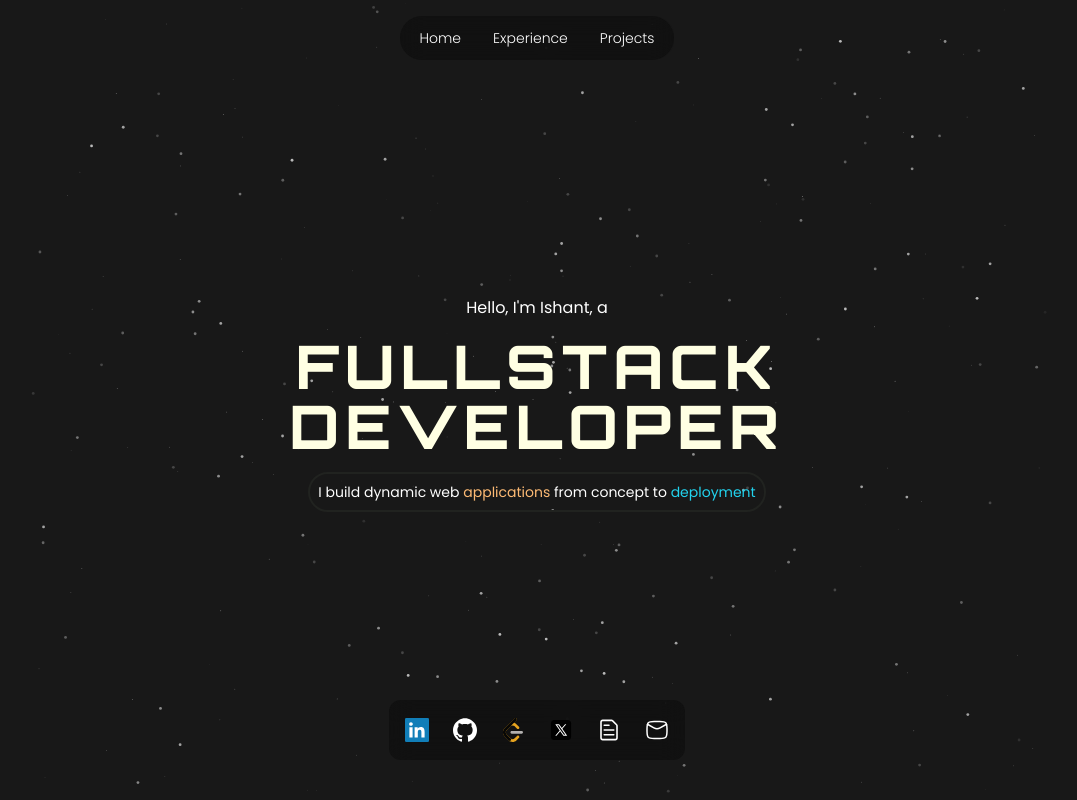
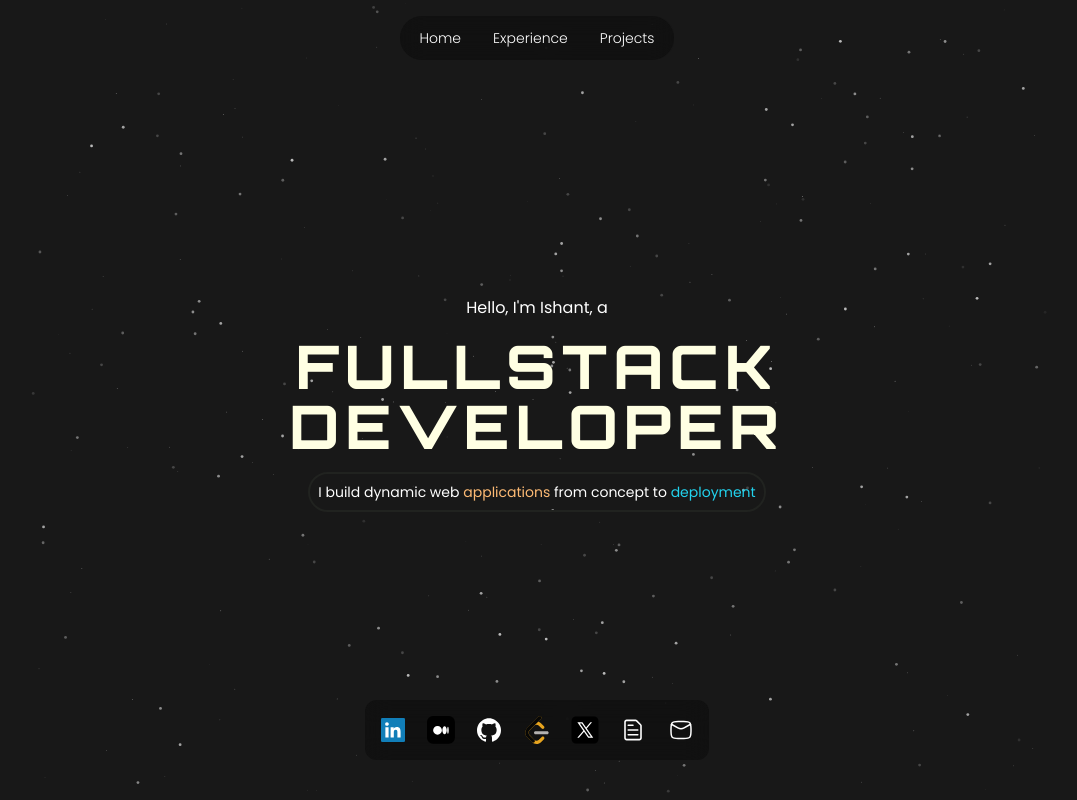
Before and after one commit to easc01/portfolio-ishant, a Next.js app: page / in a window 1280 px wide. Shown: the top 800 px of the page, without its empty margins (103-1180 px from the left). Built offline with nearby package versions, Linux system fonts and the light colour scheme.

Commit message:
Add Medium

```diff
--- a/src/components/Icons.tsx
+++ b/src/components/Icons.tsx
@@ -290,6 +290,12 @@ export const LinkedInIcon = (props: React.HTMLAttributes<SVGElement>) => (
     </g>
   </svg>
 )
+export const MediumIcon = (props: React.HTMLAttributes<SVGElement>) => (
+  <svg fill="none" height="92" viewBox="0 0 92 92" width="92" xmlns="http://www.w3.org/2000/svg" {...props}>
+    <rect fill="#000" height="91.5618" rx="20" width="91.5618" />
+    <path d="m49.0769 47.0045c0 7.8392-6.4616 14.2047-14.4662 14.2047s-14.4662-6.3655-14.4662-14.2047 6.4616-14.2047 14.4662-14.2047 14.4662 6.3655 14.4662 14.2047zm15.8485 0c0 7.3689-3.2468 13.3581-7.2331 13.3581-3.9862 0-7.2331-5.9892-7.2331-13.3581s3.2469-13.3581 7.2331-13.3581c3.9863 0 7.2331 5.9579 7.2331 13.3581zm6.4937 0c0 6.6163-1.1251 11.9784-2.5396 11.9784-1.4144 0-2.5396-5.3621-2.5396-11.9784s1.1252-11.9784 2.5396-11.9784c1.4145 0 2.5396 5.3621 2.5396 11.9784z" fill="#fff" />
+  </svg>
+)
 
 export const LeetCodeIcon = (props: React.HTMLAttributes<SVGElement>) => (
   <svg xmlns="http://www.w3.org/2000/svg" viewBox="0 0 24 24" {...props}>
--- a/src/components/SocialsDock.tsx
+++ b/src/components/SocialsDock.tsx
@@ -1,6 +1,6 @@
 import { FileTextIcon } from "@radix-ui/react-icons";
 import { Dock, DockIcon } from "../../@/components/magicui/dock";
-import { GitHubIcon, LeetCodeIcon, LinkedInIcon, MailIcon, TwitterIcon } from "./Icons";
+import { GitHubIcon, LeetCodeIcon, LinkedInIcon, MailIcon, MediumIcon, TwitterIcon } from "./Icons";
 import Tooltip from "./Tooltip";
 
 export default function SocialsDock() {
@@ -15,6 +15,13 @@ export default function SocialsDock() {
           </Tooltip>
         </DockIcon>
         <DockIcon className="transition-colors duration-300 ease-in-out hover:bg-brown-white p-1">
+          <Tooltip text="Medium">
+            <a href="https://medium.com/@ishantsikdar93" target="_blank" >
+              <MediumIcon className="size-7" />
+            </a>
+          </Tooltip>
+        </DockIcon>
+        <DockIcon className="transition-colors duration-300 ease-in-out hover:bg-brown-white p-1">
           <Tooltip text="GitHub">
             <a href="https://github.com/ishantSikdar" target="_blank">
               <GitHubIcon className="size-6" />
@@ -24,14 +31,14 @@ export default function SocialsDock() {
         <DockIcon className="transition-colors duration-300 ease-in-out hover:bg-brown-white p-1">
           <Tooltip text="LeetCode">
             <a href="https://leetcode.com/u/eaSc01" target="_blank">
-              <LeetCodeIcon className="size-6" />
+              <LeetCodeIcon className="size-7" />
             </a>
           </Tooltip>
         </DockIcon>
         <DockIcon className="transition-colors duration-300 ease-in-out hover:bg-brown-white p-1">
           <Tooltip text="Twitter">
             <a href="https://x.com/Ishant_Sikdar" target="_blank">
-              <TwitterIcon className="size-6" />
+              <TwitterIcon className="size-8" />
             </a>
           </Tooltip>
         </DockIcon>
```
